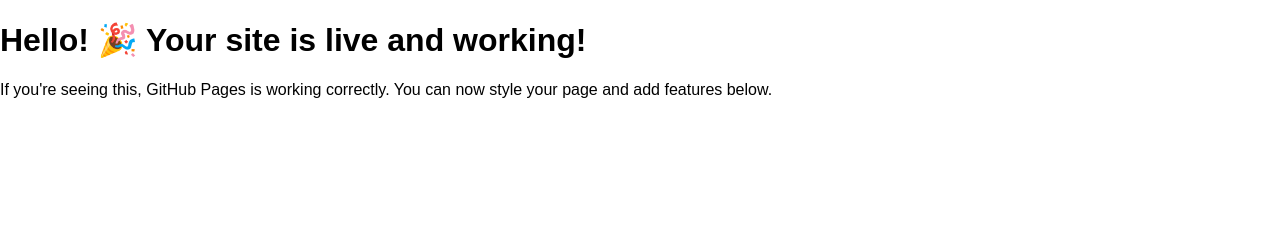
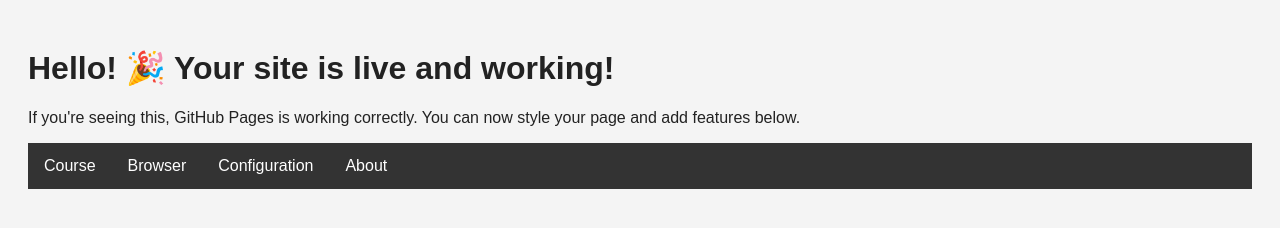
Before and after one commit to rezwanreza/Assignment_8_Basic_Webpage, a plain HTML site: page index.html in a window 1280 px wide. Drawn offline with Linux system fonts and the light colour scheme.

Commit message:
Update style.css

```diff
--- a/style.css
+++ b/style.css
@@ -1,39 +1,52 @@
 body {
-  font-family: Arial;
+  font-family: Arial, sans-serif;
+  background-color: #f4f4f4;
+  padding: 20px;
+  color: #222;
+}
+
+.navbar ul {
+  list-style: none;
+  background-color: #333;
   margin: 0;
   padding: 0;
+  overflow: hidden;
 }
-.navbar ul {
-  list-style-type: none;
-  background-color: #333;
-  padding: 0;
-}
+
 .navbar > ul > li {
   float: left;
   position: relative;
+  padding: 14px 16px;
+  color: white;
+  cursor: pointer;
 }
-.navbar li a, .navbar > ul > li {
-  display: block;
-  padding: 14px;
-  color: white;
-  text-decoration: none;
+
+.navbar li:hover {
+  background-color: #111;
 }
+
 .submenu {
   display: none;
   position: absolute;
   background-color: #444;
+  top: 100%;
+  left: 0;
   min-width: 200px;
   z-index: 1;
 }
+
 .navbar li:hover .submenu {
   display: block;
 }
+
 .submenu li {
   padding: 10px;
+  color: white;
 }
+
 input[type="password"] {
-  margin: 5px;
-  padding: 5px;
-  border: 1px solid #aaa;
-  border-radius: 5px;
+  margin: 10px 0;
+  padding: 6px;
+  border-radius: 4px;
+  border: 1px solid #ccc;
 }
```
